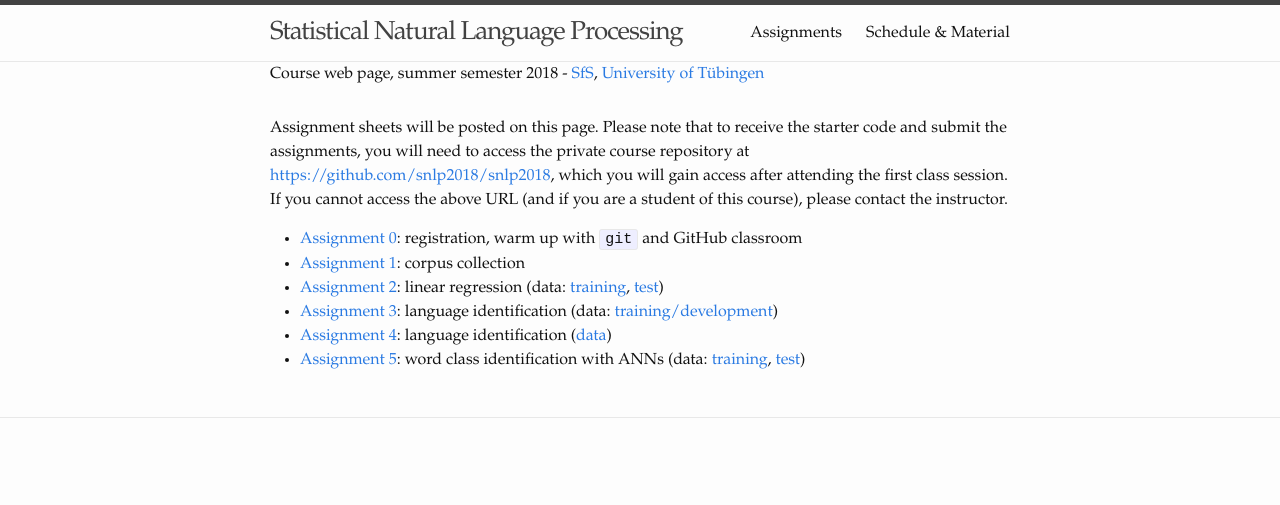
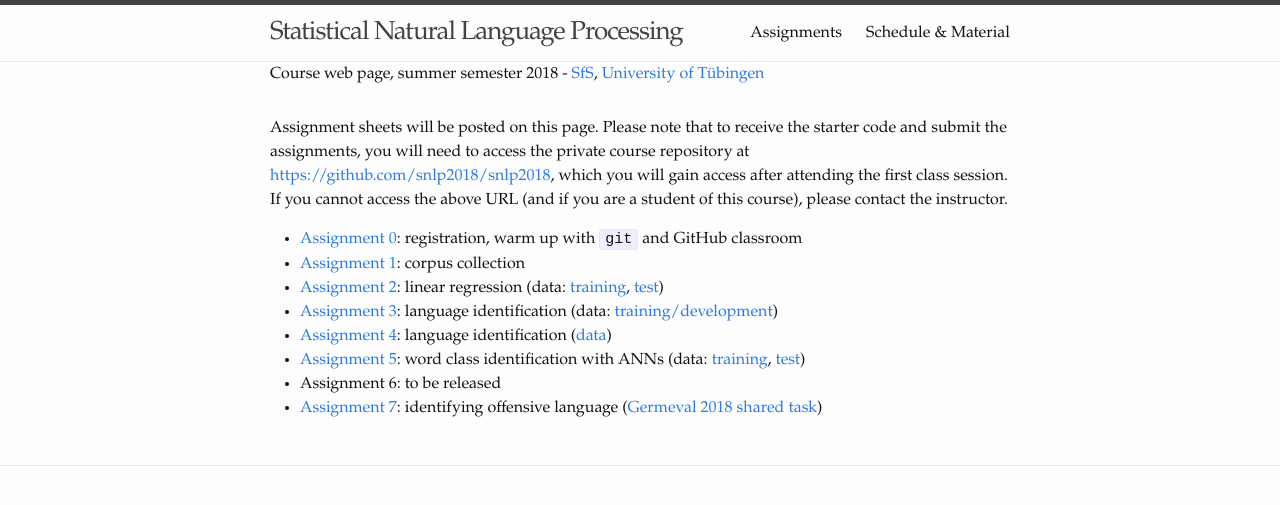
Before and after one commit to snlp2018/snlp2018.github.io, a Jekyll site: the page built from assignments.md, in a window 1280 px wide. Shown: the top 505 px of the page. Built offline with Jekyll 4.4.1, drawn with Linux system fonts in a browser that asks for light colours.

Commit message:
Add assignment 7

```diff
--- a/assignments.md
+++ b/assignments.md
@@ -31,3 +31,7 @@ please contact the instructor.
     word class identification with ANNs
     (data: [training](data/assignment5-train.txt.gz),
            [test](data/assignment5-test.txt.gz))
+- Assignment 6: to be released
+- [Assignment 7](assignment7.pdf):
+    identifying offensive language
+    ([Germeval 2018 shared task](https://projects.fzai.h-da.de/iggsa/))
```
Also changed, not shown: 6 other files.
